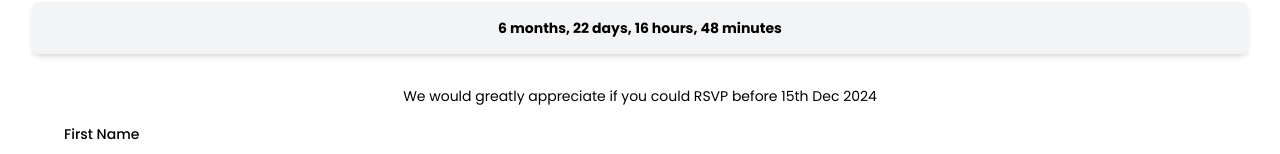
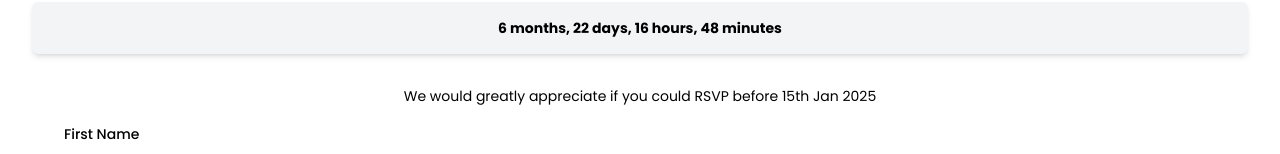
Before and after one commit to Femlol1/wedding, a Next.js app: page /rsvp in a window 1280 px wide. Shown: the part 258-412 px from the top of the page. Built offline with nearby package versions, Linux system fonts and the light colour scheme; no server answers.

Commit message:
Update RSVPForm.tsx

```diff
--- a/components/shared/RSVPForm.tsx
+++ b/components/shared/RSVPForm.tsx
@@ -139,7 +139,7 @@ export function RSVPForm() {
 	return (
 		<div className="container mx-auto rsvp">
 			<div className="text-center text-sm py-4">
-				We would greatly appreciate if you could RSVP before 15th Dec 2024
+				We would greatly appreciate if you could RSVP before 15th Jan 2025
 			</div>
 			<Form {...form}>
 				<form
```
